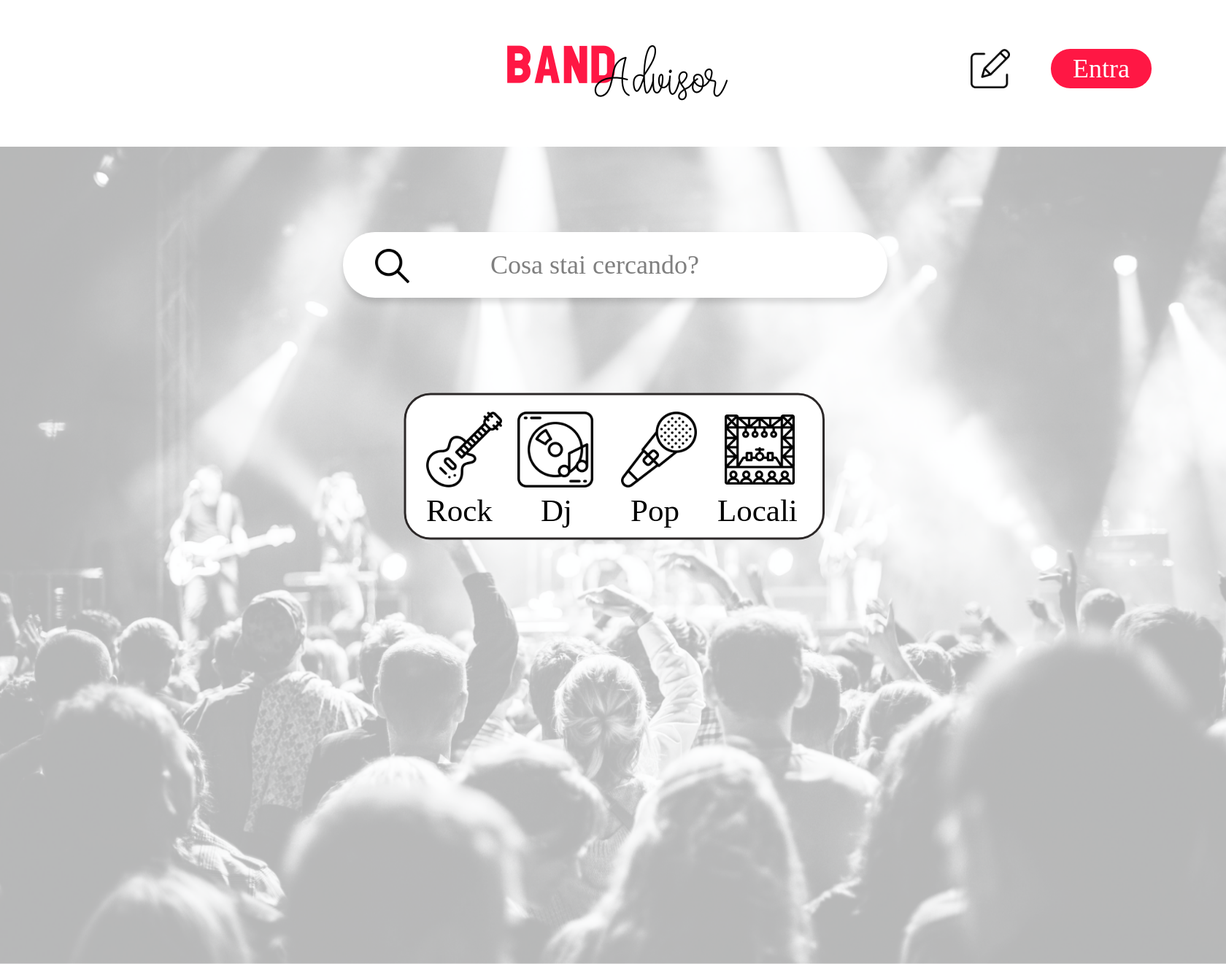
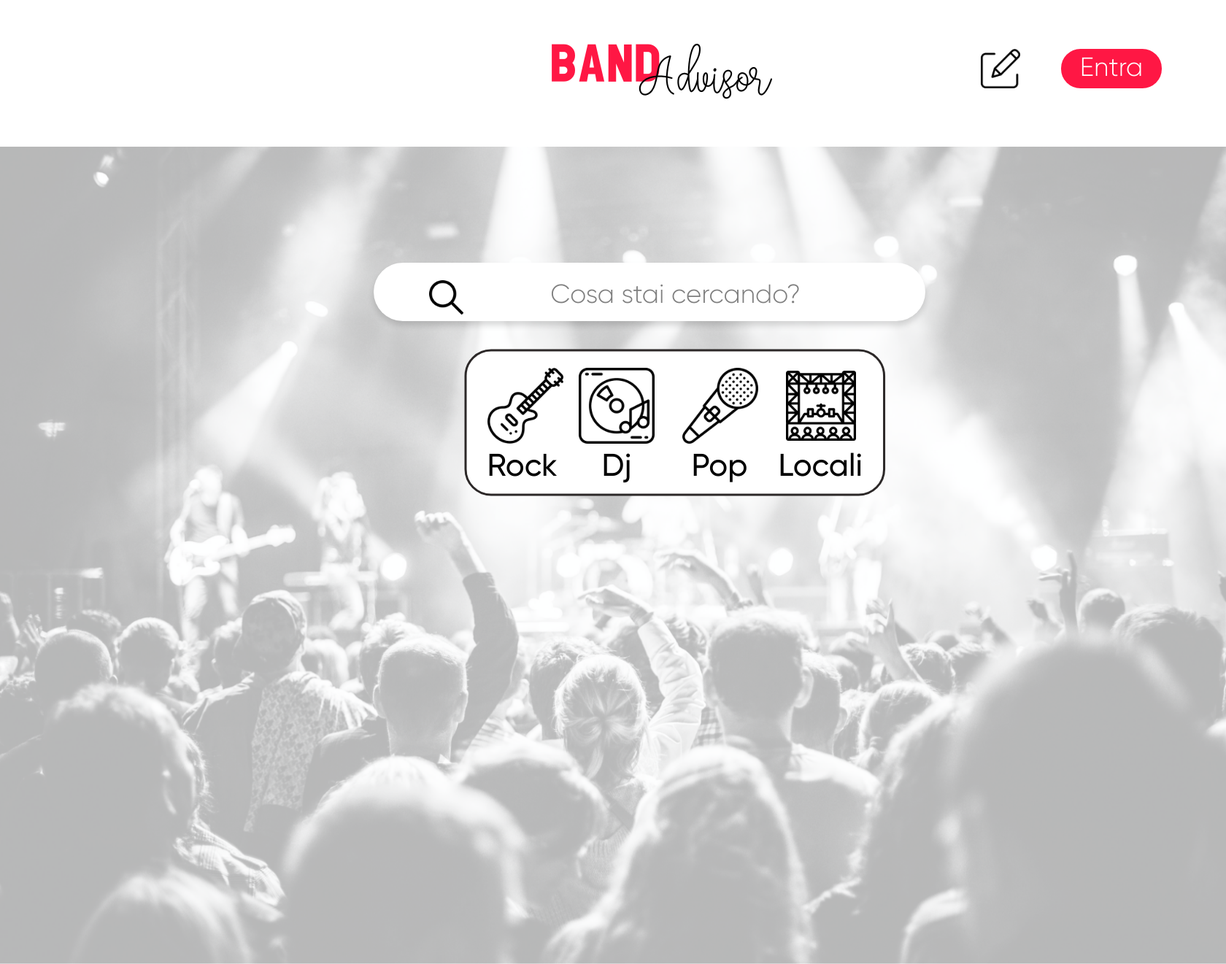
Before and after one commit to Gartic99/Band_Advisor, a PHP site: page /main.html in a window 1680 px wide. Shown: the whole page at 73% size. Run offline with PHP 8.4, Linux system fonts and the light colour scheme; some web fonts are replaced.

Commit message:
La classe non è acqua

```diff
--- a/main.html
+++ b/main.html
@@ -8,7 +8,7 @@
 <body>
 	<div class="main">
 		<img class="pubblico" srcset="assets/crowd_in_front_of_people_playi.png"
-			 src="assets/crowd_in_front_of_people_playi.png">
+			 src="assets/crowd_in_front_of_people_playi@2x.png">
 		<img/>
 		<div class="Band_Advisor">
 			<div class="Band">
--- a/stile.css
+++ b/stile.css
@@ -3,9 +3,20 @@
 
 
 @font-face {
-font-family: "Gilroy";
+font-family: "Gilroy Bold";
 src:
-url("assets/Fonts/Gilroy.otf") format("opentype");
+url("assets/Fonts/EM-Gilroy/Gilroy-Bold.ttf") format("opentype");
+}
+
+@font-face {
+	font-family: "Gilroy Medium";
+	src:
+	url("assets/Fonts/EM-Gilroy/Gilroy-Medium.ttf") format("opentype");
+}
+@font-face {
+	font-family: "Gilroy Light";
+	src:
+	url("assets/Fonts/EM-Gilroy/Gilroy-Light.ttf") format("opentype");
 }
 
 @font-face {
@@ -28,8 +39,8 @@ url("assets/Fonts/MEISHA_SANS_SERIF.otf") format("opentype");
 .main{
 	display: flex;
 	background-color: #ffffff;
-	width: 1680px;
-	height: 1080px;
+	width: 100%;
+	height: ;
 }
 
 .pubblico {
@@ -39,15 +50,15 @@ url("assets/Fonts/MEISHA_SANS_SERIF.otf") format("opentype");
     margin:0;
     overflow: visible;
   	position: absolute;
-  	//left: +15%;
+  	/*left: +15%;*/
 	top: 201px;
 }
 .Band_Advisor{
 	position: absolute;
-	width: 289px;
-	height: 105px;
-	left: 695px;
-	top: 42px;
+	/*width: 289px;
+	height: 105px;*/
+	left: 45%;
+	top: 5%;
 	overflow: visible;
 }
 .Band{
@@ -85,21 +96,18 @@ url("assets/Fonts/MEISHA_SANS_SERIF.otf") format("opentype");
 	height: 54px;
 	overflow: visible;
 	position: absolute;
-	left: 1330px;
+	left: 80%;
 	top: 67px;
 }
 .Recensione{
 	width: 54px;
 	height: 54px;
-	left: 0px
-	top: 0px;
-	position: absolute;
-	overflow: visible;
+	left: 0px;
 }
 .Recensione_button{
 	position: absolute;
-	width: 54px;
-	height: 54px;
+	/*width: 54px;
+	height: 54px;*/
 	overflow: visible;
   	background: none;
   	outline: none!important;
@@ -124,17 +132,19 @@ url("assets/Fonts/MEISHA_SANS_SERIF.otf") format("opentype");
   	display: inline-block;
 
   	font-size: 36px;
-	font-family: Gilroy;
+	font-family: Gilroy Light;
 	font-style: normal;
 	font-weight: lighter;
 
 }
 .Option_bar {
 	position: absolute;
-	width: 570.552px;
+	/*width: 570.552px;
 	height: 195px;
 	left: 554.835px;
-	top: 540px;
+	top: 540px;*/
+	top:60%;
+	left:38%;
 	overflow: visible;
 }
 
@@ -180,7 +190,7 @@ url("assets/Fonts/MEISHA_SANS_SERIF.otf") format("opentype");
 	top: 135px;
 	white-space: nowrap;
 	text-align: left;
-	font-family: Gilroy;
+	font-family: Gilroy Medium;
 	font-style: normal;
 	font-weight: normal;
 	font-size: 43px;
@@ -207,17 +217,21 @@ url("assets/Fonts/MEISHA_SANS_SERIF.otf") format("opentype");
 
 
 .search-form {
-  position: relative;
-  top: 363px;
+  position: absolute;
+  /*top: 363px;
   left: 843px;
   width: 746px;
-  height: 90px;
+  height: 90px;*/
+  top:50%;
+  left:53%;
+  width: 45%;
+  height: 10%;
   border-radius: 44px;
   box-shadow: 0 6px 8px rgba(0, 0, 0, 0.15);
   transform: translate(-50%, -50%);
-  vertical-align: middle;
+ /* vertical-align: middle;*/
   background: #fff;
-  transition: all 0.3s ease;
+  transition: all 0.5s ease;
 
   &.focus {
     box-shadow: 0 3px 4px rgba(0, 0, 0, 0.15);
@@ -225,9 +239,9 @@ url("assets/Fonts/MEISHA_SANS_SERIF.otf") format("opentype");
 }
 
 .search-input {
-  position: absolute;
-  top: 24px;
-  left: 202px;
+  position: relative;
+  top: 27%;
+  left: 32%;
   font-size: 36px;
   background: none;
   color: #5a6674;
@@ -242,16 +256,16 @@ url("assets/Fonts/MEISHA_SANS_SERIF.otf") format("opentype");
   }
 }
 input::placeholder {
-  font-family: Gilroy;
+  font-family: Gilroy Light;
   color: #7f7f7f;
 }
 
 .search-button {
   position: absolute;
-  top: 23px;
-  left: 44px;
-  height: 47px;
-  width: 47px;
+  top: 30%;
+  left: 10%;
+  /*height: 47px;
+  width: 47px;*/
   padding: 0;
   margin: 0;
   border: none;
@@ -259,9 +273,9 @@ input::placeholder {
   outline: none!important;
   cursor: pointer;
   vertical-align: middle;
-  & svg {
+  /*& svg {
     width: 20px;
     height: 20px;
     fill: #5a6674;
-  }
+  }*/
 }
```
